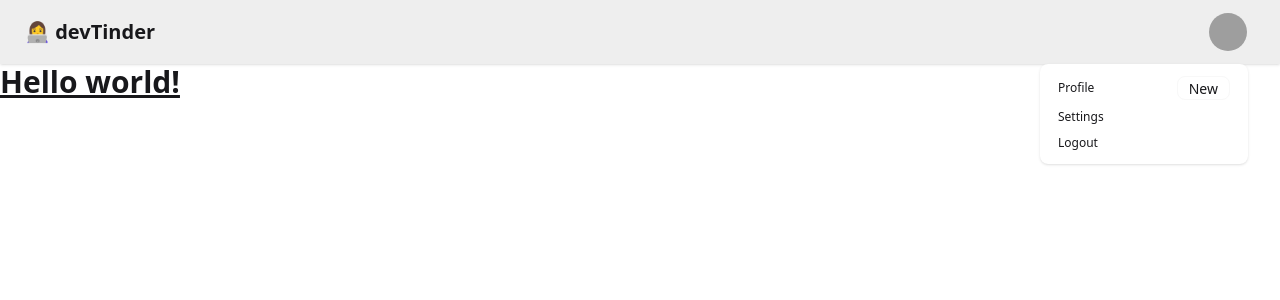
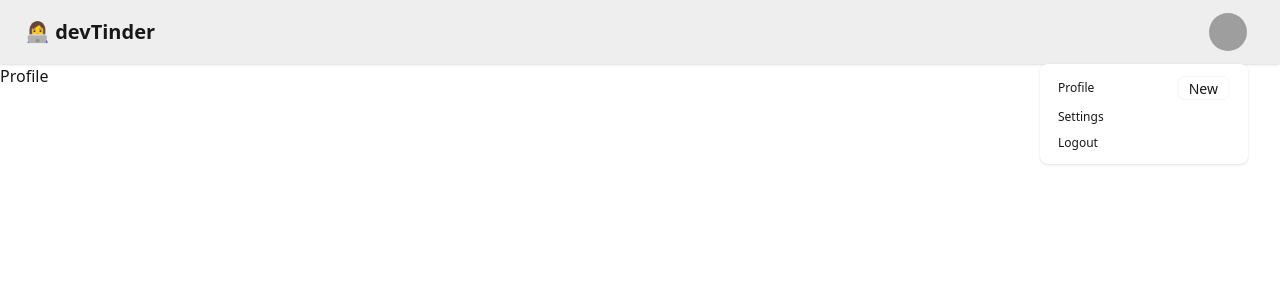
Before and after one commit to abhisheksingh107/devTinder-Fronend, a React (Vite) app: page /profile in a window 1280 px wide. Both pictures are taken after a click on the button 1228 px from the left and 32 px from the top of the page. Shown: the top 300 px of the page. Built offline with nearby package versions, Linux system fonts and the light colour scheme; grey boxes are pictures that could not be loaded.

Commit message:
Routing (BrowserRoutes)

```diff
--- a/package.json
+++ b/package.json
@@ -13,6 +13,7 @@
     "@tailwindcss/vite": "^4.1.11",
     "react": "^19.1.0",
     "react-dom": "^19.1.0",
+    "react-router-dom": "^7.6.3",
     "tailwindcss": "^4.1.11"
   },
   "devDependencies": {
--- a/src/App.jsx
+++ b/src/App.jsx
@@ -1,47 +1,21 @@
-function App() {
+import { BrowserRouter, Route, Routes } from "react-router-dom";
+import Body from "./Body";
+import Login from "./Login";
+import Profile from "./Profile";
+
+const App = () => {
   return (
     <>
-      <div className="navbar bg-base-300 shadow-sm">
-        <div className="flex-1">
-          <a className="btn btn-ghost text-xl">👩‍💻 devTinder</a>
-        </div>
-        <div className="flex gap-2">
-          <div className="dropdown dropdown-end mx-6">
-            <div
-              tabIndex={0}
-              role="button"
-              className="btn btn-ghost btn-circle avatar"
-            >
-              <div className="w-10 rounded-full">
-                <img
-                  alt="Tailwind CSS Navbar component"
-                  src="https://img.daisyui.com/images/stock/photo-1534528741775-53994a69daeb.webp"
-                />
-              </div>
-            </div>
-            <ul
-              tabIndex={0}
-              className="menu menu-sm dropdown-content bg-base-100 rounded-box z-1 mt-3 w-52 p-2 shadow"
-            >
-              <li>
-                <a className="justify-between">
-                  Profile
-                  <span className="badge">New</span>
-                </a>
-              </li>
-              <li>
-                <a>Settings</a>
-              </li>
-              <li>
-                <a>Logout</a>
-              </li>
-            </ul>
-          </div>
-        </div>
-      </div>
-      <h1 class="text-3xl font-bold underline">Hello world!</h1>
+      <BrowserRouter basename="/">
+        <Routes>
+          <Route path="/" element={<Body />}>
+            <Route path="/login" element={<Login />} />
+            <Route path="/profile" element={<Profile />} />
+          </Route>
+        </Routes>
+      </BrowserRouter>
     </>
   );
-}
+};
 
 export default App;
--- /dev/null
+++ b/src/Body.jsx
@@ -0,0 +1,13 @@
+import { Outlet } from "react-router-dom";
+import Navbar from "./Navbar";
+
+const Body = () => {
+  return (
+    <div>
+      <Navbar />
+      <Outlet />
+    </div>
+  );
+};
+
+export default Body;
--- /dev/null
+++ b/src/Login.jsx
@@ -0,0 +1,9 @@
+const Login = () => {
+  return (
+    <div>
+      Login
+    </div>
+  )
+}
+
+export default Login
--- /dev/null
+++ b/src/Navbar.jsx
@@ -0,0 +1,44 @@
+const Navbar = () => {
+  return (
+    <div className="navbar bg-base-300 shadow-sm">
+      <div className="flex-1">
+        <a className="btn btn-ghost text-xl">👩‍💻 devTinder</a>
+      </div>
+      <div className="flex gap-2">
+        <div className="dropdown dropdown-end mx-6">
+          <div
+            tabIndex={0}
+            role="button"
+            className="btn btn-ghost btn-circle avatar"
+          >
+            <div className="w-10 rounded-full">
+              <img
+                alt="Tailwind CSS Navbar component"
+                src="https://img.daisyui.com/images/stock/photo-1534528741775-53994a69daeb.webp"
+              />
+            </div>
+          </div>
+          <ul
+            tabIndex={0}
+            className="menu menu-sm dropdown-content bg-base-100 rounded-box z-1 mt-3 w-52 p-2 shadow"
+          >
+            <li>
+              <a className="justify-between">
+                Profile
+                <span className="badge">New</span>
+              </a>
+            </li>
+            <li>
+              <a>Settings</a>
+            </li>
+            <li>
+              <a>Logout</a>
+            </li>
+          </ul>
+        </div>
+      </div>
+    </div>
+  );
+};
+
+export default Navbar;
--- /dev/null
+++ b/src/Profile.jsx
@@ -0,0 +1,5 @@
+const Profile = () => {
+  return <div>Profile</div>;
+};
+
+export default Profile;
```
Also changed, not shown: 2 other files (tests, documents, lock files or other folders).
